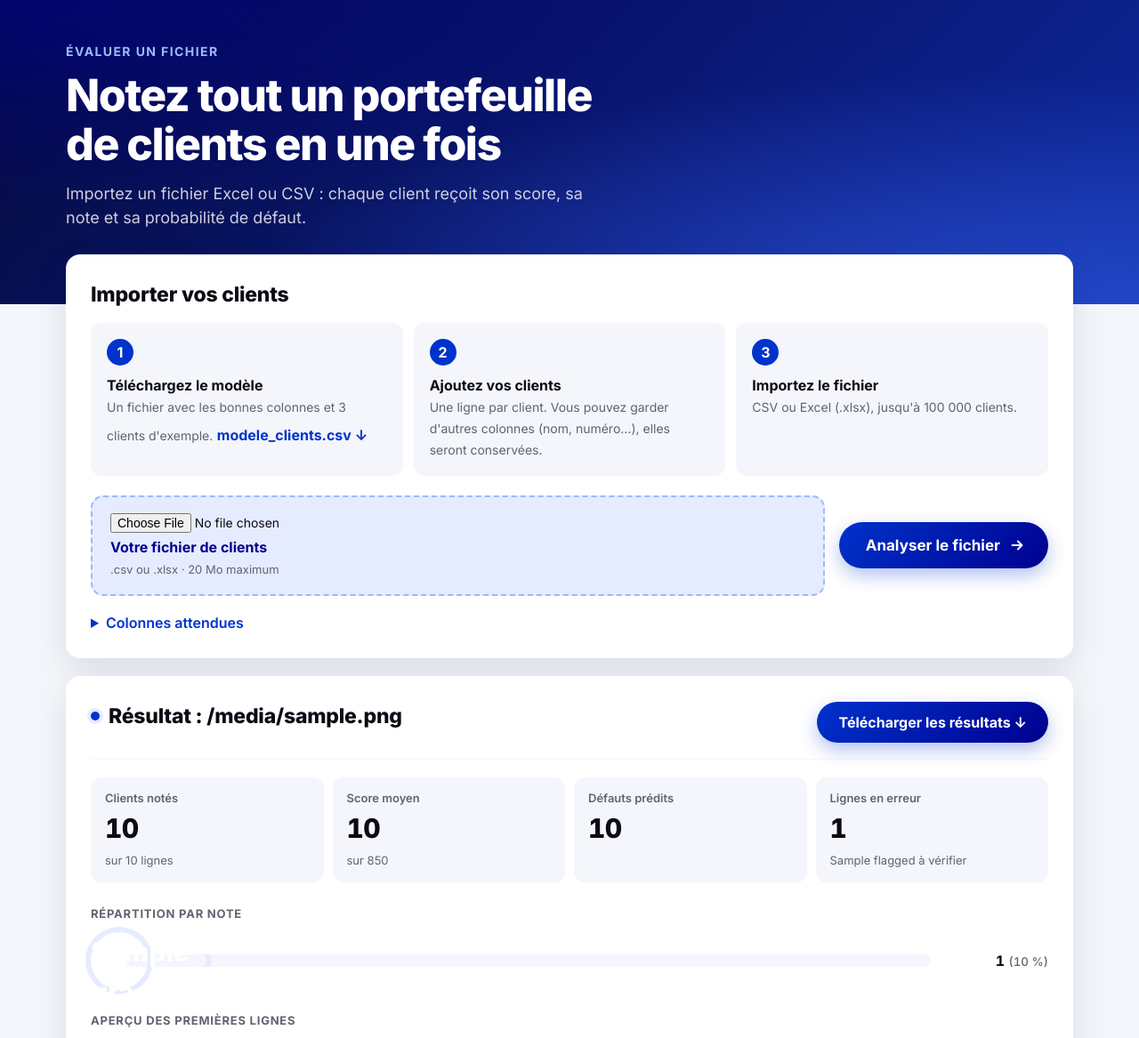
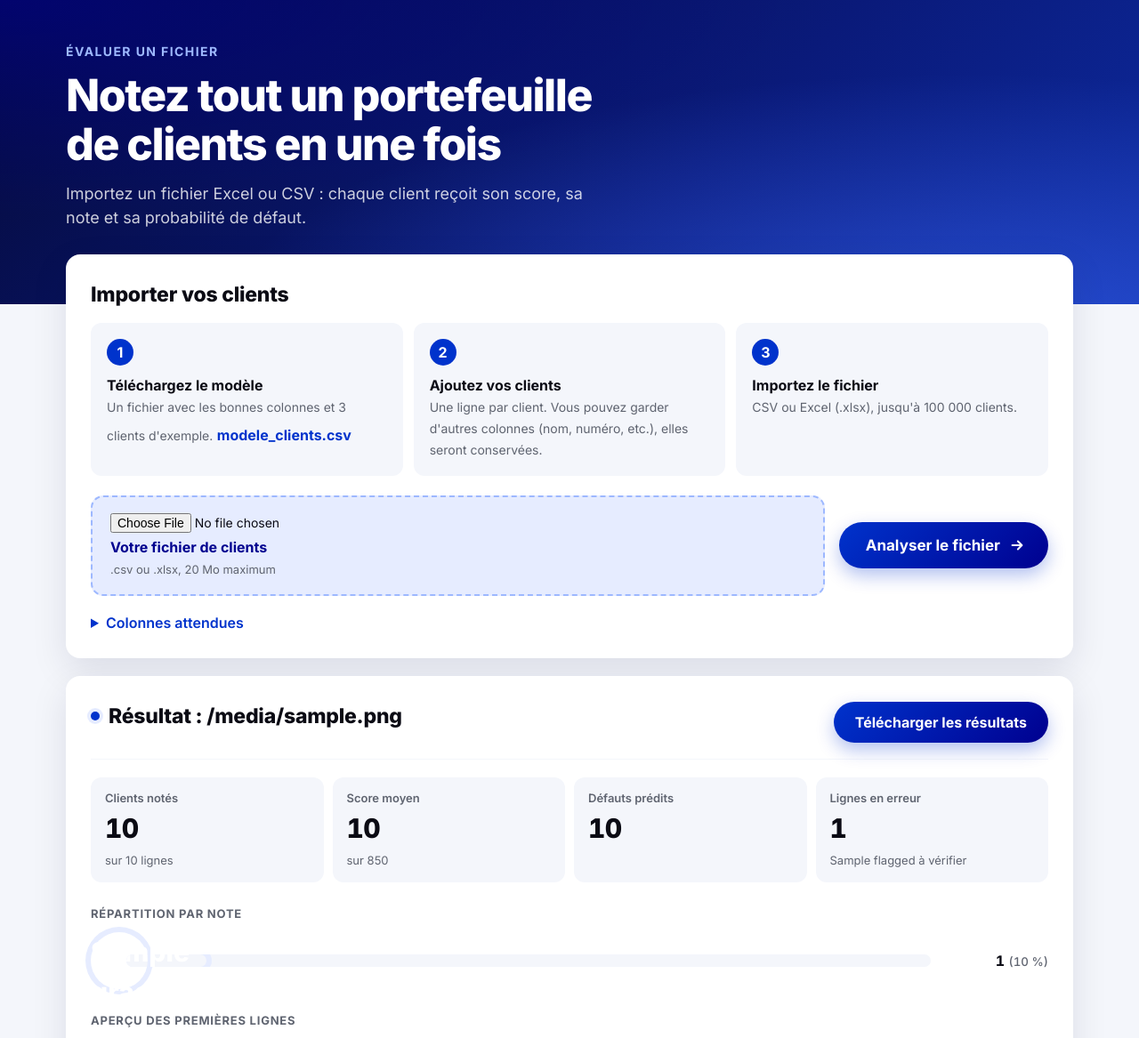
Before and after one commit to Naomi-na2024/prediction-defaut-credit-mlops, a FastAPI app: template credit_risk/templates/fichier.html in a window 1280 px wide. Shown: the part 63-1230 px from the top of the page at 89% size. Run offline with FastAPI, Linux system fonts and the light colour scheme; the template is opened without the code that fills it: most values are stand-ins (such as "Sample title", 1, 10 or a date in 2020); parts of the project's set-up code (start-up, migrations or seed data) failed here and were passed over.

Commit message:
Nettoyage des textes de l'interface

```diff
--- a/credit_risk/api.py
+++ b/credit_risk/api.py
@@ -88,7 +88,7 @@
 Pour essayer : ouvrez une fonction ci-dessous, puis cliquez sur **Execute**.
 Un exemple de client est déjà rempli.
 
-[← Retour à CreditScore](/) · [Présentation de l'API](/developpeurs)
+[Retour à CreditScore](/) - [Présentation de l'API](/developpeurs)
 """
 REQUEST_ID = re.compile(r"[A-Za-z0-9_-]{1,64}")
 CSP = (
--- a/credit_risk/batch_file.py
+++ b/credit_risk/batch_file.py
@@ -63,7 +63,7 @@
             "ou d'un fichier Excel (.xlsx)."
         ) from exc
 
-    frame = frame.reset_index(drop=True)  # numérotation 0, 1, 2… = lignes du fichier
+    frame = frame.reset_index(drop=True)  # numérotation 0, 1, 2... = lignes du fichier
     frame.columns = [str(c).strip().lower() for c in frame.columns]
     # pandas renomme une colonne en double « income » en « income.1 »
     names = [re.sub(r"\.\d+$", "", c) for c in frame.columns]
--- a/credit_risk/templates/base.html
+++ b/credit_risk/templates/base.html
@@ -31,7 +31,7 @@
     <footer class="footer">
         <div class="wrap footer-inner">
             <span>Outil d'aide à la décision. La décision finale revient au conseiller.</span>
-            <span>CreditScore · <a href="/developpeurs">API pour les développeurs</a></span>
+            <span>CreditScore - <a href="/developpeurs">API pour les développeurs</a></span>
         </div>
     </footer>
     <script src="/static/app.js?v={{ css_version }}" defer></script>
--- a/credit_risk/templates/developpeurs.html
+++ b/credit_risk/templates/developpeurs.html
@@ -1,5 +1,5 @@
 {% extends "base.html" %}
-{% block title %}CreditScore · Développeurs{% endblock %}
+{% block title %}CreditScore - Développeurs{% endblock %}
 {% block content %}
     <section class="hero hero-small">
         <div class="wrap hero-inner">
@@ -8,7 +8,7 @@
                 <h1>Intégrez le score de crédit <br class="desktop">dans vos outils</h1>
                 <p class="hero-sub">Une API simple : vous envoyez la situation d'un client, elle vous renvoie son score.</p>
             </div>
-            <a class="button-light" href="/docs">Tester l'API en direct →</a>
+            <a class="button-light" href="/docs">Tester l'API en direct</a>
         </div>
     </section>
 
@@ -120,7 +120,7 @@
                 <h2>Prêt à essayer ?</h2>
                 <p>La documentation technique permet d'envoyer une vraie requête depuis le navigateur, sans rien installer.</p>
             </div>
-            <a class="button" href="/docs">Tester l'API en direct →</a>
+            <a class="button" href="/docs">Tester l'API en direct</a>
         </section>
     </main>
 {% endblock %}
--- a/credit_risk/templates/fichier.html
+++ b/credit_risk/templates/fichier.html
@@ -1,5 +1,5 @@
 {% extends "base.html" %}
-{% block title %}CreditScore · Évaluer un fichier{% endblock %}
+{% block title %}CreditScore - Évaluer un fichier{% endblock %}
 {% block content %}
     <section class="hero hero-small">
         <div class="wrap hero-inner">
@@ -18,9 +18,9 @@
                 <li>
                     <b>1</b><strong>Téléchargez le modèle</strong>
                     <span>Un fichier avec les bonnes colonnes et 3 clients d'exemple.</span>
-                    <a class="text-link" href="/fichier/modele.csv">modele_clients.csv ↓</a>
+                    <a class="text-link" href="/fichier/modele.csv">modele_clients.csv</a>
                 </li>
-                <li><b>2</b><strong>Ajoutez vos clients</strong><span>Une ligne par client. Vous pouvez garder d'autres colonnes (nom, numéro…), elles seront conservées.</span></li>
+                <li><b>2</b><strong>Ajoutez vos clients</strong><span>Une ligne par client. Vous pouvez garder d'autres colonnes (nom, numéro, etc.), elles seront conservées.</span></li>
                 <li><b>3</b><strong>Importez le fichier</strong><span>CSV ou Excel (.xlsx), jusqu'à 100 000 clients.</span></li>
             </ol>
 
@@ -28,7 +28,7 @@
                 <label class="dropzone">
                     <input type="file" name="fichier" accept=".csv,.xlsx,.txt" required>
                     <span class="dropzone-title">Votre fichier de clients</span>
-                    <span class="dropzone-sub">.csv ou .xlsx · 20 Mo maximum</span>
+                    <span class="dropzone-sub">.csv ou .xlsx, 20 Mo maximum</span>
                 </label>
                 <button type="submit">
                     Analyser le fichier
@@ -56,12 +56,12 @@
         <section class="card" data-scroll-to>
             <header class="result-head">
                 <h2>Résultat : {{ filename }}</h2>
-                <a class="button" href="/fichier/resultats/{{ token }}">Télécharger les résultats ↓</a>
+                <a class="button" href="/fichier/resultats/{{ token }}">Télécharger les résultats</a>
             </header>
 
             <div class="kpis kpis-4">
                 <div class="kpi"><span class="kpi-label">Clients notés</span><span class="kpi-value">{{ "{:,}".format(summary.valid).replace(",", " ") }}</span><span class="kpi-note">sur {{ "{:,}".format(summary.rows).replace(",", " ") }} lignes</span></div>
-                <div class="kpi"><span class="kpi-label">Score moyen</span><span class="kpi-value">{{ summary.mean_score if summary.mean_score is not none else '—' }}</span><span class="kpi-note">sur 850</span></div>
+                <div class="kpi"><span class="kpi-label">Score moyen</span><span class="kpi-value">{{ summary.mean_score if summary.mean_score is not none else '-' }}</span><span class="kpi-note">sur 850</span></div>
                 <div class="kpi"><span class="kpi-label">Défauts prédits</span><span class="kpi-value">{{ "{:,}".format(summary.defaults).replace(",", " ") }}</span><span class="kpi-note">{% if summary.valid %}{{ '%.1f' | format(summary.defaults / summary.valid * 100) | replace('.', ',') }} % des clients{% endif %}</span></div>
                 <div class="kpi"><span class="kpi-label">Lignes en erreur</span><span class="kpi-value">{{ summary.invalid }}</span><span class="kpi-note">{{ summary.flagged }} à vérifier</span></div>
             </div>
```
Also changed, not shown: credit_risk/templates/index.html (+6 -6 lines), docs/GUIDE_UTILISATION.md (+1 -1 lines), README.md, 1 other file.
